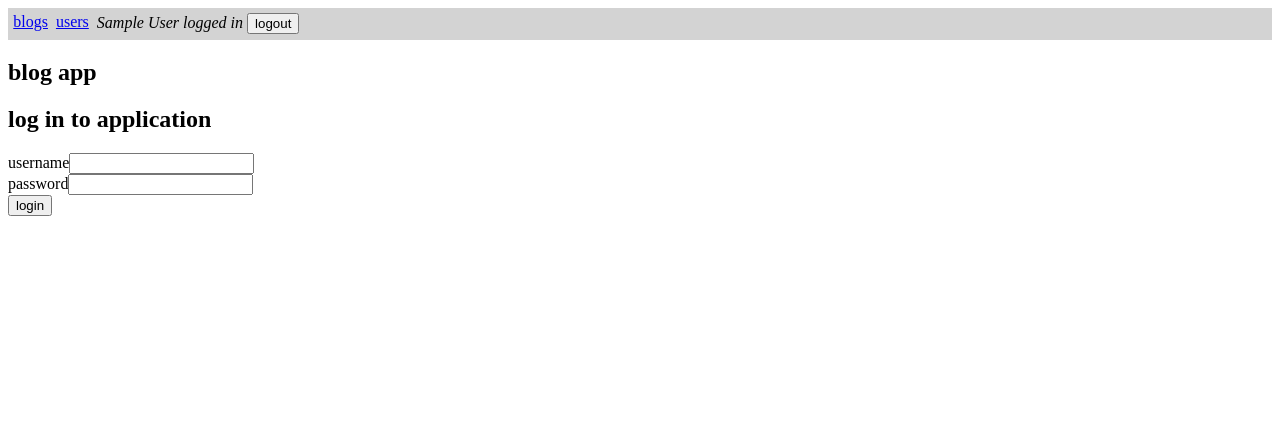
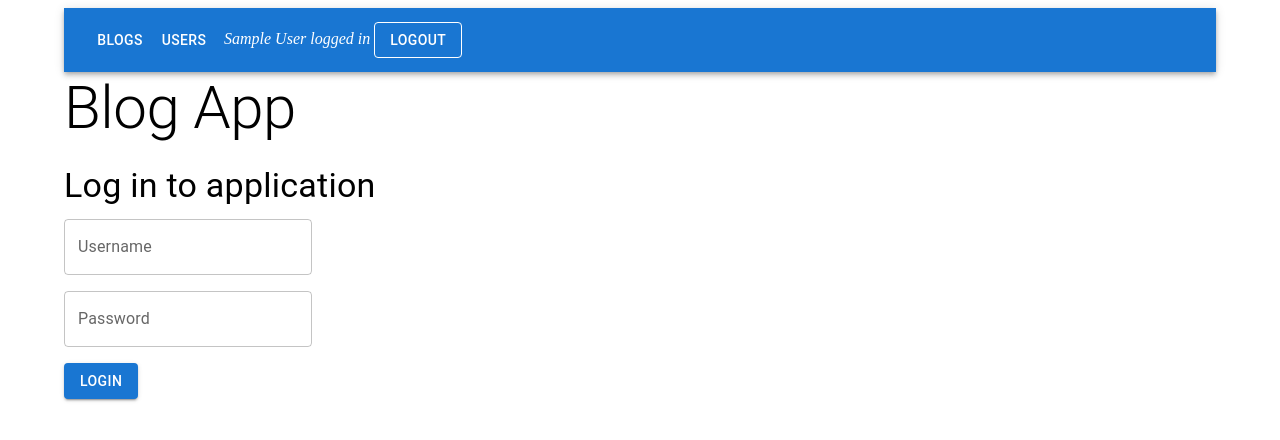
Before and after one commit to MatheusWeisheimer/Fullstack-Open-Exercises, a React (Vite) app in the folder part7/blog-list/client/: page /login in a window 1280 px wide. Shown: the top 440 px of the page. Built offline with nearby package versions, Linux system fonts and the light colour scheme; no server answers; sample sign-in values are in the browser's storage.

Commit message:
7.20 done

```diff
--- a/part7/blog-list/client/package.json
+++ b/part7/blog-list/client/package.json
@@ -11,6 +11,9 @@
     "test": "vitest run"
   },
   "dependencies": {
+    "@emotion/react": "^11.14.0",
+    "@emotion/styled": "^11.14.0",
+    "@mui/material": "^7.0.2",
     "@reduxjs/toolkit": "^2.6.0",
     "axios": "^1.4.0",
     "prop-types": "^15.8.1",
--- a/part7/blog-list/client/src/App.jsx
+++ b/part7/blog-list/client/src/App.jsx
@@ -2,7 +2,7 @@ import { useEffect } from 'react'
 import { Routes, Route, Navigate } from 'react-router-dom'
 import { useDispatch, useSelector } from 'react-redux'
 import { initBlogs } from './reducers/blogsReducer'
-import { logout } from './reducers/userReducer'
+import { Container, Typography } from '@mui/material'
 import BlogList from './components/BlogList'
 import NavMenu from './components/NavMenu'
 import Blog from './components/Blog'
@@ -20,9 +20,11 @@ const App = () => {
   }, [])
 
   return (
-    <div>
+    <Container>
       <NavMenu/>
-      <h2>blog app</h2>
+      <Typography variant="h2" component="h1" gutterBottom>
+        Blog App
+      </Typography>
       <Notification/>
       <Routes>
         <Route path='/' element={<Navigate replace to='/blogs'/>}/>
@@ -38,7 +40,7 @@ const App = () => {
         />
         <Route path='/login' element={<LoginForm/>}/>
       </Routes>
-    </div>
+    </Container>
   )
 }
 
--- a/part7/blog-list/client/src/components/BlogForm.jsx
+++ b/part7/blog-list/client/src/components/BlogForm.jsx
@@ -1,6 +1,7 @@
 import { useState } from 'react'
 import { useDispatch, useSelector } from 'react-redux'
 import { createBlog } from '../reducers/blogsReducer'
+import { TextField, Button } from '@mui/material'
 import { successNotification, failureNotification } from '../reducers/notificationReducer'
 
 const BlogForm = () => {
@@ -27,26 +28,36 @@ const BlogForm = () => {
   return (
     <>
       <h2>create new</h2>
-      <form onSubmit={(e) => handleFormSubmit(e)}>
+      <form onSubmit={(e) => handleFormSubmit(e)} style={{display: 'flex', gap: '.5em'}}>
         <div>
-            title:<input
+            <TextField
+            size='small'
+            label='Title'
             id='title'
             value={title}
             onChange={({ target }) => setTitle(target.value)}/>
         </div>
         <div>
-            author:<input
+            <TextField
+            size='small'
+            label='Author'
             value={author}
             id='author'
             onChange={({ target }) => setAuthor(target.value)}/>
         </div>
         <div>
-            url:<input
+            <TextField
+            size='small'
+            label='Url'
             id='url'
             value={url}
             onChange={({ target }) => setUrl(target.value)}/>
         </div>
-        <button className='createBtn'>create</button>
+        <Button
+          variant='contained'
+          color='primary'
+          type='submit'
+          >create</Button>
       </form>
     </>
   )
--- a/part7/blog-list/client/src/components/BlogList.jsx
+++ b/part7/blog-list/client/src/components/BlogList.jsx
@@ -1,5 +1,13 @@
 import { useRef } from 'react'
 import { useSelector } from 'react-redux'
+import {
+  Table,
+  TableBody,
+  TableCell,
+  TableContainer,
+  TableRow,
+  Paper,
+} from '@mui/material'
 import { Link } from 'react-router-dom'
 import BlogForm from './BlogForm'
 import Togglable from './Togglable'
@@ -8,23 +16,36 @@ const BlogList = () => {
   const createFormRef = useRef()
   const blogs = useSelector(state => state.blogs)
 
-  const linkStyle = {
-    display: 'block',
-    paddingTop: '.5em',
-    border: '1px solid black',
-    marginBottom: '.25em'
-  }
+  // const linkStyle = {
+  //   display: 'block',
+  //   paddingTop: '.5em',
+  //   border: '1px solid black',
+  //   marginBottom: '.25em'
+  // }
 
   return (
     <div>
       <Togglable buttonLabel='create new' ref={createFormRef}>
         <BlogForm/>
       </Togglable>
-      {blogs.map(blog =>
-        <Link to={`/blogs/${blog.id}`} style={linkStyle} key={blog.id}>
-          {blog.title} - {blog.author}
-        </Link>
-      )}
+
+      <TableContainer component={Paper}>
+        <Table>
+          <TableBody>
+            {blogs.map(blog => (
+              <TableRow key={blog.id}>
+                <TableCell>
+                  <Link to={`/blogs/${blog.id}`}>{blog.title}</Link>
+                </TableCell>
+                <TableCell>
+                  {blog.author}
+                </TableCell>
+              </TableRow>
+            ))}
+          </TableBody>
+        </Table>
+      </TableContainer>
+
     </div>
   )
 }
--- a/part7/blog-list/client/src/components/CommentForm.jsx
+++ b/part7/blog-list/client/src/components/CommentForm.jsx
@@ -2,6 +2,7 @@ import { useState } from 'react'
 import { useDispatch } from 'react-redux'
 import { useParams } from 'react-router-dom'
 import { commentBlog } from '../reducers/blogsReducer'
+import { TextField, Button } from '@mui/material'
 import { failureNotification } from '../reducers/notificationReducer'
 
 const CommentForm = () => {
@@ -21,8 +22,8 @@ const CommentForm = () => {
 
   return (
     <form onSubmit={sendComment}>
-      <input value={comment} onChange={(e) => setComment(e.target.value)}/>
-      <button>add comment</button>
+      <TextField size='small' label='Comment' value={comment} onChange={(e) => setComment(e.target.value)}/>
+      <Button variant='contained'>add comment</Button>
     </form>
   )
 }
--- a/part7/blog-list/client/src/components/LoginForm.jsx
+++ b/part7/blog-list/client/src/components/LoginForm.jsx
@@ -3,6 +3,7 @@ import { useDispatch } from 'react-redux'
 import { useNavigate } from 'react-router-dom'
 import { login } from '../reducers/userReducer'
 import { failureNotification } from '../reducers/notificationReducer'
+import { Typography, TextField, Button } from '@mui/material'
 
 const LoginForm = () => {
   const [username, setUsername] = useState('')
@@ -22,22 +23,31 @@ const LoginForm = () => {
 
   return (
     <>
-      <h2>log in to application</h2>
-      <form onSubmit={(e) => handleFormSubmit(e)}>
+      <Typography variant="h4" component="h2" gutterBottom>
+        Log in to application
+      </Typography>
+      <form
+        onSubmit={(e) => handleFormSubmit(e)}
+        style={{ display: 'flex', flexDirection: 'column', alignItems: 'start', gap: '1em'}}
+      >
         <div>
-                    username<input
+            <TextField
+            label='Username'
+            size='medium'
             value={username}
             onChange={({ target }) => setUsername(target.value)}
           />
         </div>
         <div>
-                    password<input
+            <TextField
+            label='Password'
+            size='medium'
             type='password'
             value={password}
             onChange={({ target }) => setPassword(target.value)}
           />
         </div>
-        <button>login</button>
+        <Button variant='contained' type='submit'>login</Button>
       </form>
     </>
   )
--- a/part7/blog-list/client/src/components/NavMenu.jsx
+++ b/part7/blog-list/client/src/components/NavMenu.jsx
@@ -1,6 +1,9 @@
 import { useSelector, useDispatch } from 'react-redux'
 import { Link } from 'react-router-dom'
 import { logout } from '../reducers/userReducer'
+import {
+  AppBar, Toolbar, IconButton, Button
+} from '@mui/material'
 
 const NavMenu = () => {
   const user = useSelector(state => state.user)
@@ -10,22 +13,28 @@ const NavMenu = () => {
     dispatch(logout())
   }
 
-  const navStyle = {
-    backgroundColor: 'lightgray',
-    padding: '.33em',
-    display: 'flex',
-    gap: '.5em'
-  }
-
   return (
-    <div style={navStyle}>
-      <Link to='/blogs'>blogs</Link>
-      <Link to='/users'>users</Link>
-      { user
-          ? <em>{user.name} logged in <button onClick={handleLogout}>logout</button></em>
-          : <Link to='/login'>login</Link>
-      }
-    </div>
+    <AppBar position='static'>
+      <Toolbar>
+        <Button color='inherit' component={Link} to='/blogs'>
+          blogs
+        </Button>
+        <Button color='inherit' component={Link} to='/users'>
+          users
+        </Button>
+        { user
+            ? (
+              <em style={{margin: '0 .5em'}}>
+                {user.name} logged in <Button
+                  color='inherit'
+                  variant='outlined'
+                  onClick={handleLogout}>logout
+                </Button>
+              </em>)
+            : <Button color='inherit' component={Link} to='/login'>login</Button>
+        }
+      </Toolbar>
+    </AppBar>
   )
 }
 
--- a/part7/blog-list/client/src/components/Notification.jsx
+++ b/part7/blog-list/client/src/components/Notification.jsx
@@ -1,4 +1,5 @@
 import { useSelector } from "react-redux"
+import { Alert } from '@mui/material'
 
 const Notification = () => {
   const notification = useSelector(state => state.notification)
@@ -7,19 +8,10 @@ const Notification = () => {
     return null
   }
 
-  const styles = {
-    backgroundColor: 'lightGray',
-    color: notification.type === 'failure' ? 'red' : 'green',
-    fontSize: '1.25rem',
-    padding: '.5em',
-    border: '4px solid',
-    borderRadius: '4px'
-  }
-
   return (
-    <div style={styles}>
+    <Alert severity={notification.type == 'failure' ? 'error' : 'success'}>
       {notification.message}
-    </div>
+    </Alert>
   )
 }
 
--- a/part7/blog-list/client/src/components/Togglable.jsx
+++ b/part7/blog-list/client/src/components/Togglable.jsx
@@ -1,4 +1,5 @@
 import { useState, forwardRef, useImperativeHandle } from 'react'
+import { Button } from '@mui/material'
 
 const Togglable = forwardRef((props, refs) => {
   const [visible, setVisible] = useState(false)
@@ -17,9 +18,9 @@ const Togglable = forwardRef((props, refs) => {
       <div style={displayWhenVisible}>
         {props.children}
       </div>
-      <button onClick={toggleVisibility}>
+      <Button variant={`${visible ? 'outlined' : 'contained'}`} onClick={toggleVisibility} style={{margin: '.5em 0'}}>
         {visible ? 'cancel' : props.buttonLabel}
-      </button>
+      </Button>
     </>
   )
 })
--- a/part7/blog-list/client/src/components/UsersInfo.jsx
+++ b/part7/blog-list/client/src/components/UsersInfo.jsx
@@ -1,6 +1,16 @@
 import { useState, useEffect } from 'react'
+import usersService from '../services/users'
+import {
+  Typography,
+  Table,
+  TableHead,
+  TableBody,
+  TableCell,
+  TableContainer,
+  TableRow,
+  Paper,
+} from '@mui/material'
 import { Link } from 'react-router-dom'
-import usersService from '../services/users'
 
 const UsersInfo = () => {
   const [users, setUsers] = useState(null)
@@ -13,23 +23,27 @@ const UsersInfo = () => {
 
   return (
     <div>
-      <h2>Users</h2>
-      <table>
-        <thead>
-          <tr>
-            <th></th>
-            <th>blogs created</th>
-          </tr>
-        </thead>
-        <tbody>
-          {users && users.map(user =>
-            <tr key={user.id}>
-              <td><Link to={`/users/${user.id}`}>{user.name}</Link></td>
-              <td>{user.blogs.length}</td>
-            </tr>
-          )}
-        </tbody>
-      </table>
+      <Typography variant="h4" component="h2" gutterBottom>
+        Users
+      </Typography>
+      <TableContainer component={Paper}>
+        <Table>
+          <TableHead>
+            <TableRow>
+              <TableCell></TableCell>
+              <TableCell>Blogs Created</TableCell>
+            </TableRow>
+          </TableHead>
+          <TableBody>
+            {users && users.map(user =>
+              <TableRow key={user.id}>
+                <TableCell><Link to={`/users/${user.id}`}>{user.name}</Link></TableCell>
+                <TableCell>{user.blogs.length}</TableCell>
+              </TableRow>
+            )}
+          </TableBody>
+        </Table>
+      </TableContainer>
     </div>
   )
 }
```
Also changed, not shown: 1 other file (tests, documents, lock files or other folders).
